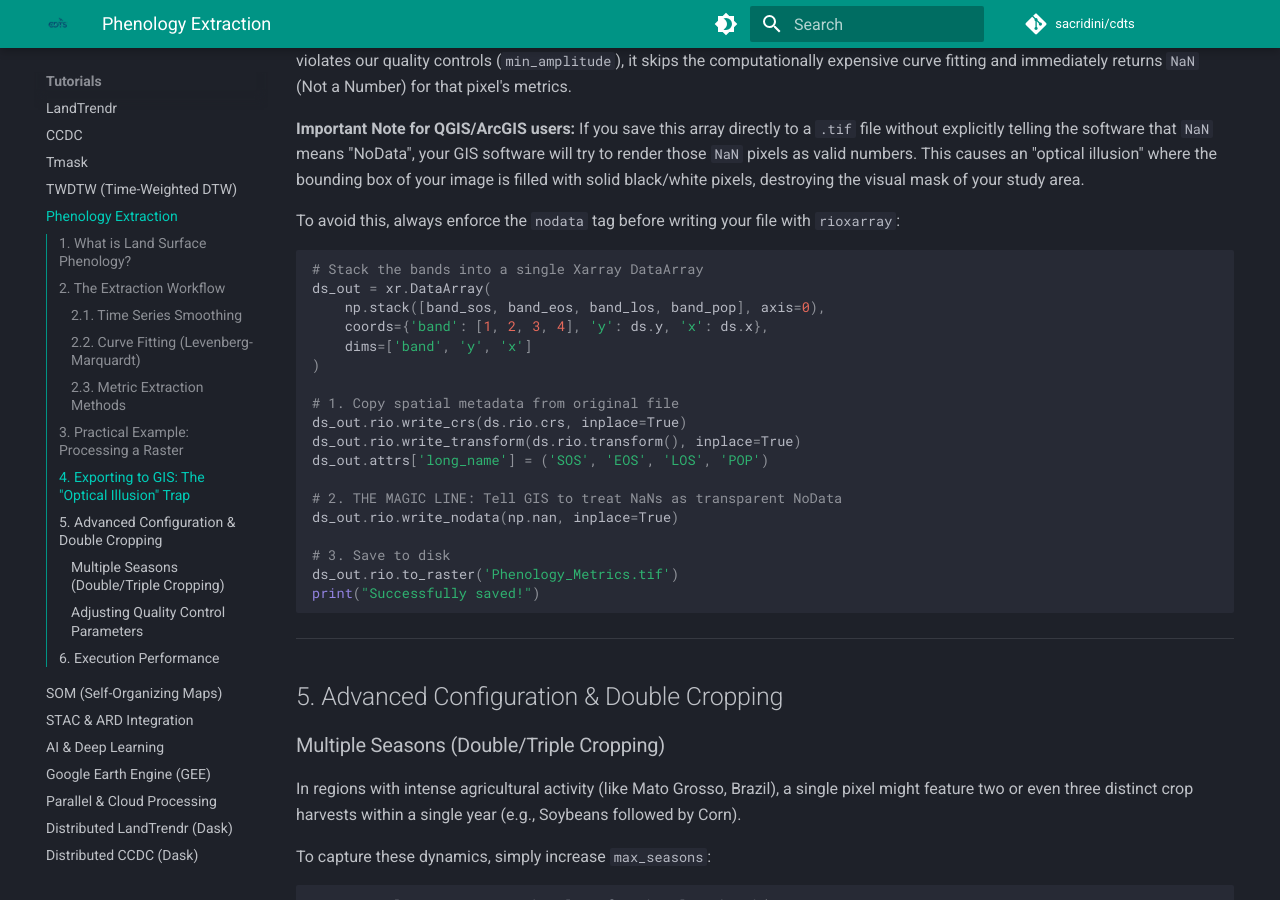
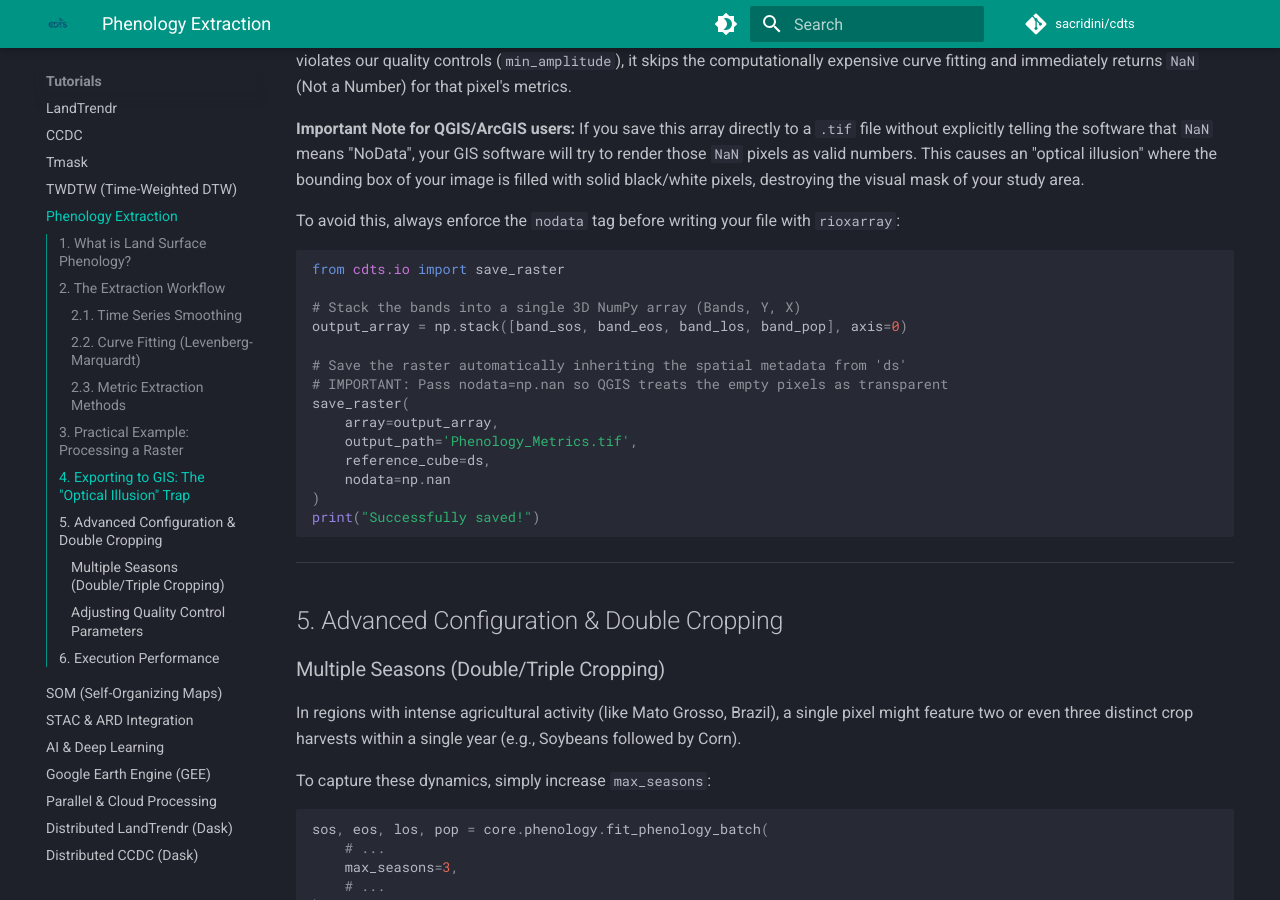
Before and after one commit to sacridini/cdts, an MkDocs documentation site: the page built from docs/tutorials/phenology.md, in a window 1280 px wide and 900 px high, scrolled down 3096 px. Built offline with MkDocs 1.6.1 and Material for MkDocs 9.7.7, drawn with Linux system fonts in a browser that asks for light colours; comment, search, counter and statistics services are not loaded.

Commit message:
docs: simplify phenology tutorial using cdts.io.save_raster

````diff
--- a/docs/tutorials/phenology.md
+++ b/docs/tutorials/phenology.md
@@ -131,23 +131,19 @@ If you save this array directly to a `.tif` file without explicitly telling the
 To avoid this, always enforce the `nodata` tag before writing your file with `rioxarray`:
 
 ```python
-# Stack the bands into a single Xarray DataArray
-ds_out = xr.DataArray(
-    np.stack([band_sos, band_eos, band_los, band_pop], axis=0),
-    coords={'band': [1, 2, 3, 4], 'y': ds.y, 'x': ds.x},
-    dims=['band', 'y', 'x']
+from cdts.io import save_raster
+
+# Stack the bands into a single 3D NumPy array (Bands, Y, X)
+output_array = np.stack([band_sos, band_eos, band_los, band_pop], axis=0)
+
+# Save the raster automatically inheriting the spatial metadata from 'ds'
+# IMPORTANT: Pass nodata=np.nan so QGIS treats the empty pixels as transparent
+save_raster(
+    array=output_array,
+    output_path='Phenology_Metrics.tif',
+    reference_cube=ds,
+    nodata=np.nan
 )
-
-# 1. Copy spatial metadata from original file
-ds_out.rio.write_crs(ds.rio.crs, inplace=True)
-ds_out.rio.write_transform(ds.rio.transform(), inplace=True)
-ds_out.attrs['long_name'] = ('SOS', 'EOS', 'LOS', 'POP')
-
-# 2. THE MAGIC LINE: Tell GIS to treat NaNs as transparent NoData
-ds_out.rio.write_nodata(np.nan, inplace=True)
-
-# 3. Save to disk
-ds_out.rio.to_raster('Phenology_Metrics.tif')
 print("Successfully saved!")
 ```
 
````
